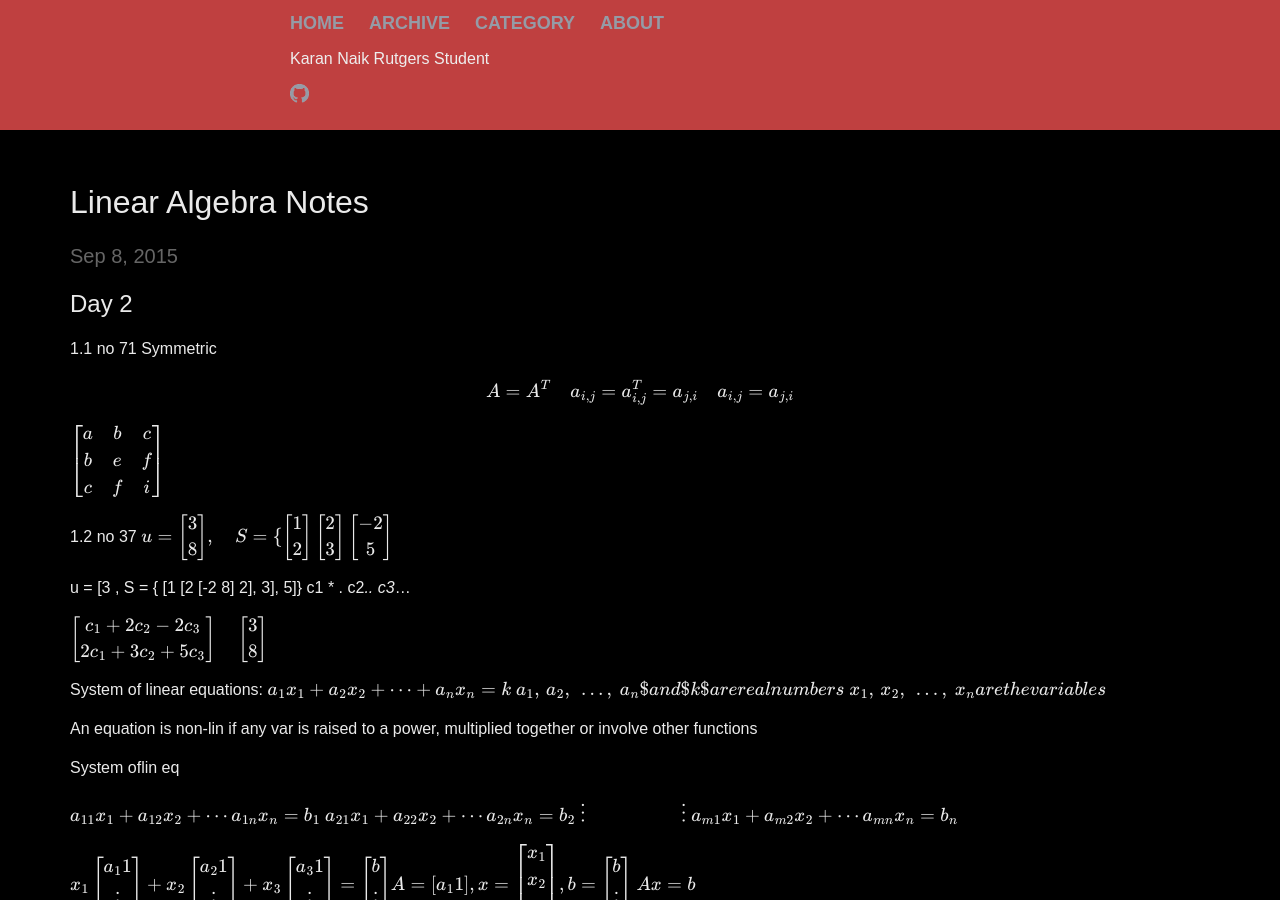
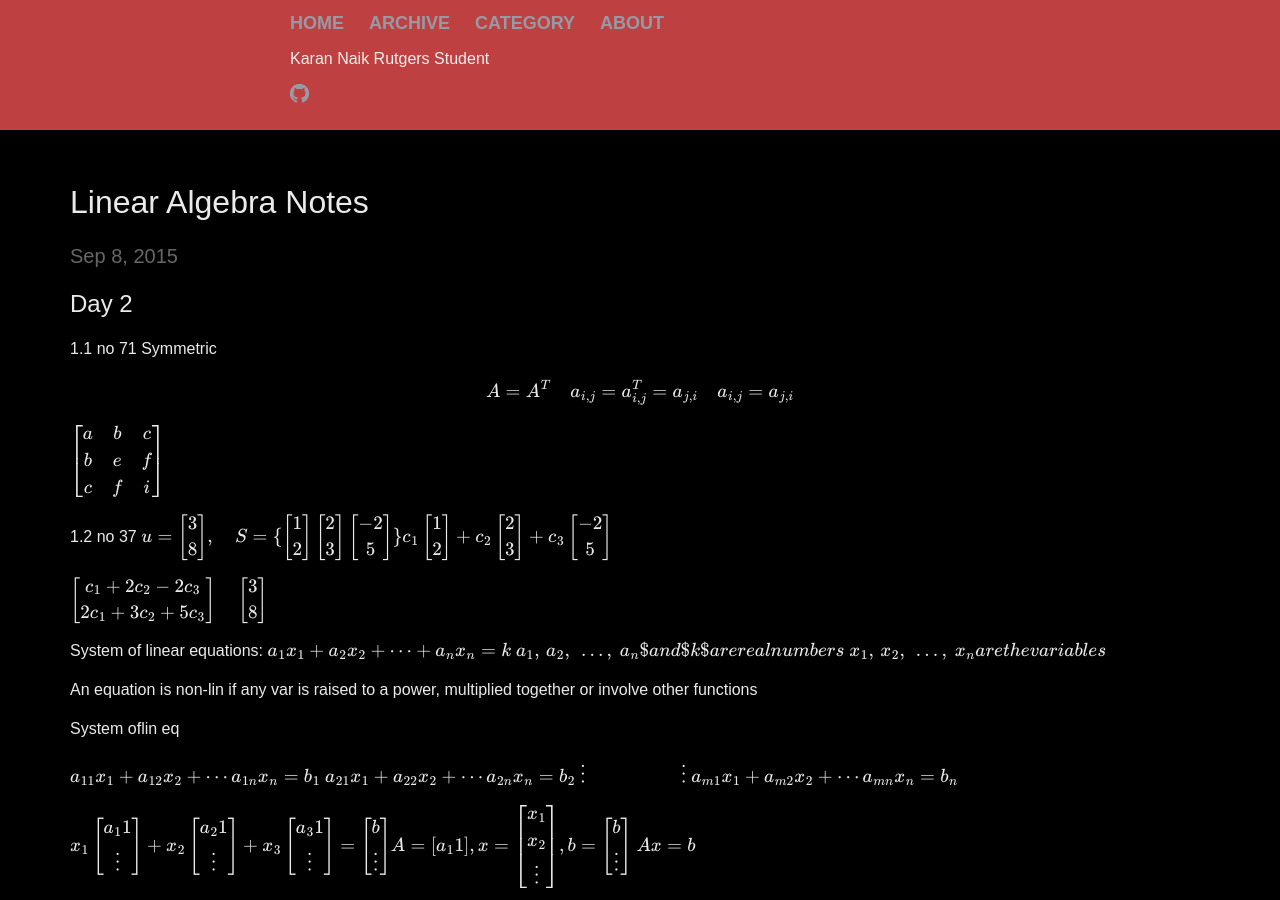
Before and after one commit to knaik/knaik.github.io, a Jekyll site: the page built from _posts/2015-09-08-linear-alg.markdown, in a window 1280 px wide and 900 px high. Built offline with Jekyll 4.4.1, drawn with Linux system fonts in a browser that asks for light colours; formulas are drawn with MathJax 3.

Commit message:
Rewrite matrix

```diff
--- a/_posts/2015-09-08-linear-alg.markdown
+++ b/_posts/2015-09-08-linear-alg.markdown
@@ -14,12 +14,8 @@
 \\( \begin{bmatrix} a & b & c \\\ b & e & f \\\ c & f & i \end{bmatrix} \\)
 
 1.2 no 37
-\\( u = \begin{bmatrix} 3 \\\ 8 \end{bmatrix} , \quad S = \lbrace \begin{bmatrix} 1 \\\ 2 \end{bmatrix} \begin{bmatrix} 2 \\\ 3 \end{bmatrix} \begin{bmatrix} -2 \\\ 5 \end{bmatrix} \\)
-
-u = [3		, S = { [1		[2		[-2
-		8]					2],	3],	 5]}
-						c1 * .   c2*..   c3*...
-
+\\( u = \begin{bmatrix} 3 \\\ 8 \end{bmatrix} , \quad S = \lbrace \begin{bmatrix} 1 \\\ 2 \end{bmatrix} \begin{bmatrix} 2 \\\ 3 \end{bmatrix} \begin{bmatrix} -2 \\\ 5 \end{bmatrix} \rbrace \\\
+c_1 \begin{bmatrix} 1 \\\ 2 \end{bmatrix} + c_2 \begin{bmatrix} 2 \\\ 3 \end{bmatrix} + c_3 \begin{bmatrix} -2 \\\ 5 \end{bmatrix} \\)
 
 
 \\( \begin{bmatrix} c_1 + 2c_2 - 2c_3 \\\ 2 c_1 + 3c_2 + 5c_3 \end{bmatrix} \quad \begin{bmatrix} 3 \\\ 8 \end{bmatrix} \\)
```
Also changed, not shown: 1 other file.
